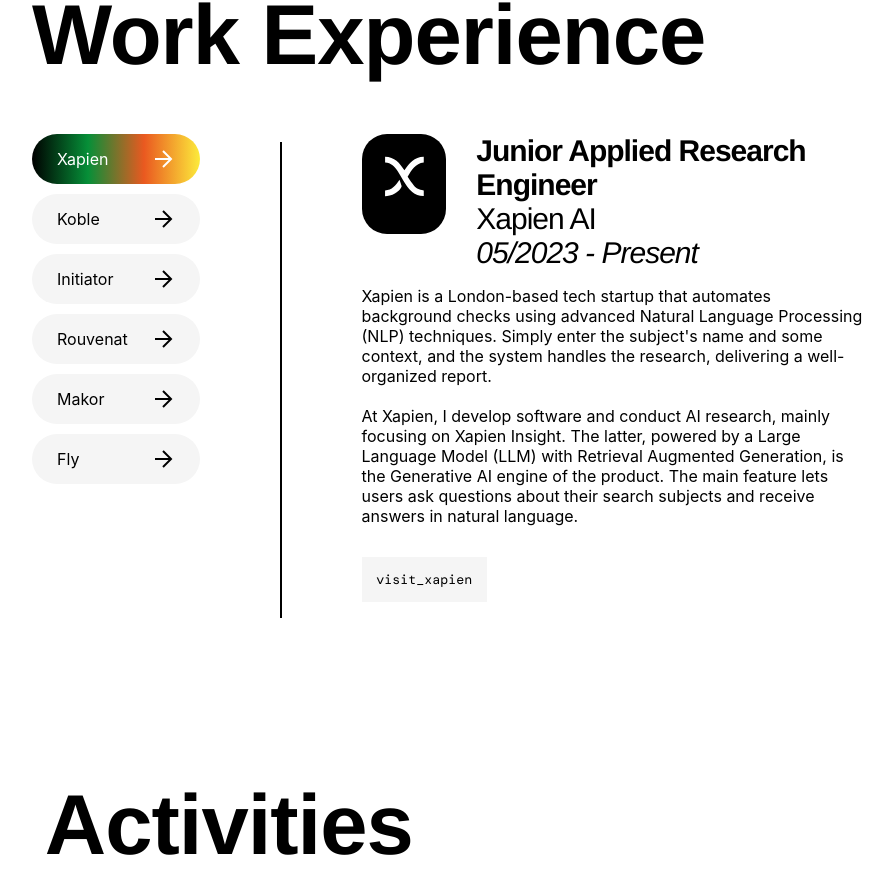
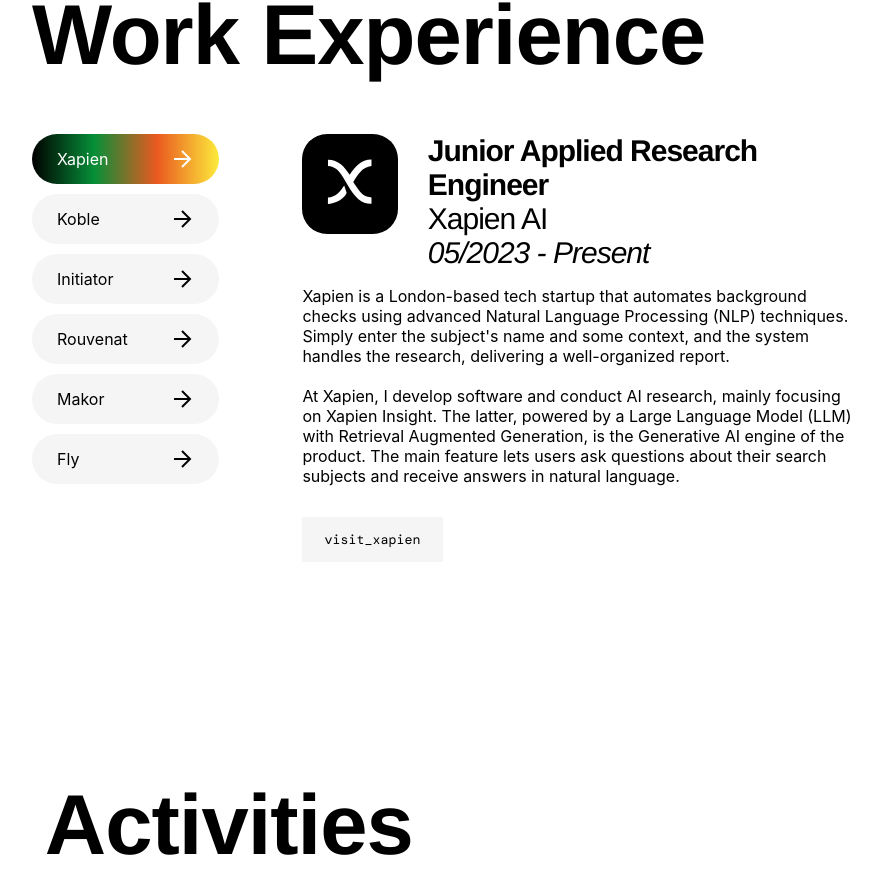
Before and after one commit to danyhersco/digital-resume, a React (Create React App) app: page / in a window 1280 px wide. Shown: the part 2494-3388 px from the top of the page, without its empty margins (192-1085 px from the left). Built offline with nearby package versions, Linux system fonts and the light colour scheme.

Commit message:
removed divider in work experience

```diff
--- a/src/components/work-experience/WorkExperience.css
+++ b/src/components/work-experience/WorkExperience.css
@@ -26,6 +26,7 @@
 .work-experience-items {
   height: 100%;
   display: flex;
+  gap: 10%;
 }
 
 
--- a/src/components/work-experience/WorkExperience.tsx
+++ b/src/components/work-experience/WorkExperience.tsx
@@ -113,7 +113,6 @@
               <Arrow className="work-experience-arrow"/>
             </div>
           </div>
-          <hr/>
           <div className="work-experience-data">
             <div className="work-experience-header">
               <div className="company-logo">{selectedLogo}</div>
```
